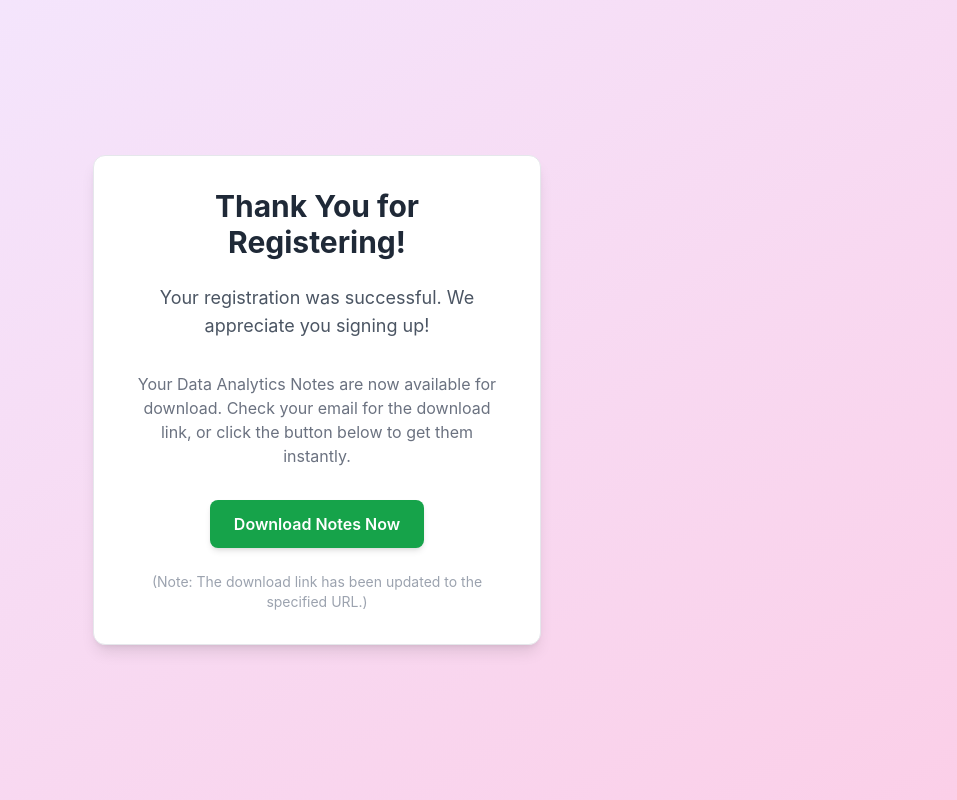
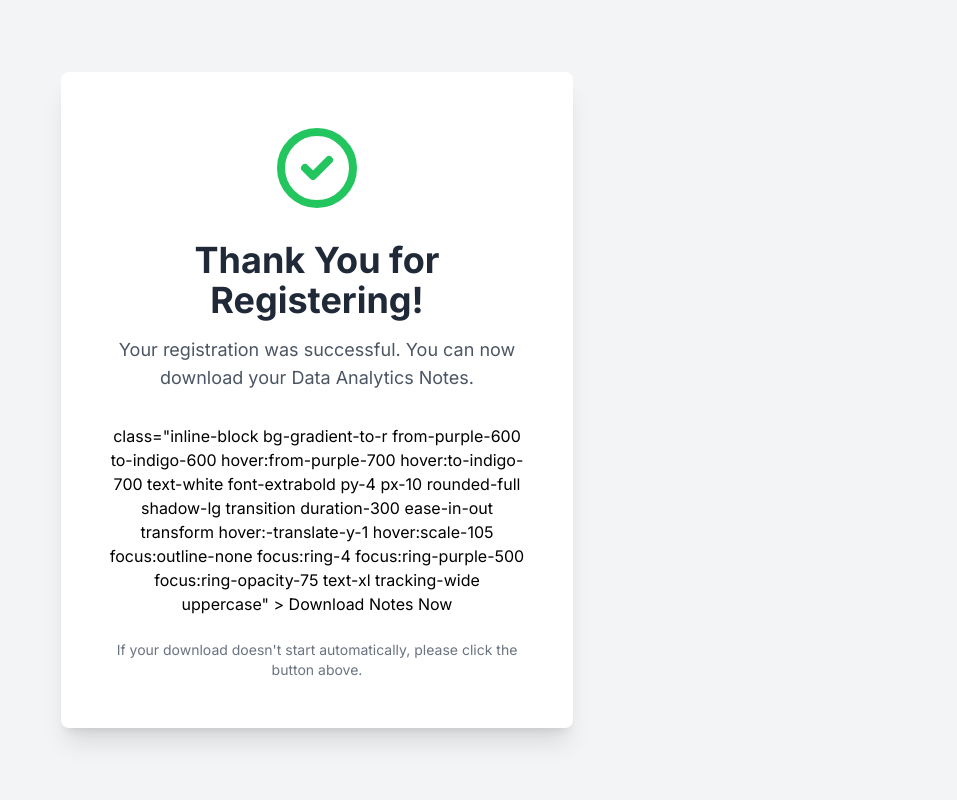
Before and after one commit to Aish25-aish/download-pdf, a plain HTML site: page thankyou.html in a window 1280 px wide. Shown: the whole page, without its empty margins (323-1280 px from the left). Drawn offline with nearby package versions, Linux system fonts and the light colour scheme.

Commit message:
Update thankyou.html

```diff
--- a/thankyou.html
+++ b/thankyou.html
@@ -1,45 +1,37 @@
 <!DOCTYPE html>
 <html lang="en">
 <head>
-  <!-- Google Tag Manager -->
-<script>(function(w,d,s,l,i){w[l]=w[l]||[];w[l].push({'gtm.start':
-new Date().getTime(),event:'gtm.js'});var f=d.getElementsByTagName(s)[0],
-j=d.createElement(s),dl=l!='dataLayer'?'&l='+l:'';j.async=true;j.src=
-'https://www.googletagmanager.com/gtm.js?id='+i+dl;f.parentNode.insertBefore(j,f);
-})(window,document,'script','dataLayer','GTM-NRTJ7PJ8');</script>
-<!-- End Google Tag Manager -->
     <meta charset="UTF-8">
     <meta name="viewport" content="width=device-width, initial-scale=1.0">
     <title>Thank You for Registering!</title>
-    <!-- Tailwind CSS CDN -->
+    <link href="https://fonts.googleapis.com/css2?family=Inter:wght@400;600;700&display=swap" rel="stylesheet">
     <script src="https://cdn.tailwindcss.com"></script>
     <style>
-        /* Custom font for better aesthetics */
         body {
             font-family: 'Inter', sans-serif;
         }
     </style>
 </head>
-<body class="bg-gradient-to-br from-purple-100 to-pink-200 min-h-screen flex items-center justify-center p-4">
-  <!-- Google Tag Manager (noscript) -->
-<noscript><iframe src="https://www.googletagmanager.com/ns.html?id=GTM-NRTJ7PJ8"
-height="0" width="0" style="display:none;visibility:hidden"></iframe></noscript>
-<!-- End Google Tag Manager (noscript) -->
-    <div class="bg-white p-8 rounded-xl shadow-lg max-w-md w-full text-center border border-gray-200">
-        <h1 class="text-3xl font-bold text-gray-800 mb-6">Thank You for Registering!</h1>
+<body class="bg-gray-100 min-h-screen flex items-center justify-center p-4">
+    <div class="bg-white rounded-lg shadow-xl p-8 md:p-12 max-w-lg w-full text-center">
+        <svg class="mx-auto h-24 w-24 text-green-500" fill="none" stroke="currentColor" viewBox="0 0 24 24" xmlns="http://www.w3.org/2000/svg">
+            <path stroke-linecap="round" stroke-linejoin="round" stroke-width="2" d="M9 12l2 2 4-4m6 2a9 9 0 11-18 0 9 9 0 0118 0z"></path>
+        </svg>
+        <h1 class="text-3xl md:text-4xl font-bold text-gray-800 mt-6 mb-4">
+            Thank You for Registering!
+        </h1>
         <p class="text-lg text-gray-600 mb-8">
-            Your registration was successful. We appreciate you signing up!
+            Your registration was successful. You can now download your Data Analytics Notes.
         </p>
-        <p class="text-md text-gray-500 mb-8">
-            Your Data Analytics Notes are now available for download. Check your email for the download link, or click the button below to get them instantly.
-        </p>
-        <!-- A button to actually download the PDF, linking to the provided URL -->
-        <a href="http://mrits.ac.in/coursematerial/cse/III/DATA%20ANALYTICS_III-I.pdf" download="DATA%20ANALYTICS_III-I.pdf"
-           class="inline-block bg-green-600 hover:bg-green-700 text-white font-semibold py-3 px-6 rounded-lg shadow-md transition duration-300 ease-in-out transform hover:scale-105 focus:outline-none focus:ring-2 focus:ring-green-500 focus:ring-opacity-75">
+        <a
+            href="https://mrcet.com/downloads/MBA/digitalnotes/III/Digital%20Notes_DA.pdf"
+            target="_blank"  <!-- Opens the PDF in a new tab -->
+            class="inline-block bg-gradient-to-r from-purple-600 to-indigo-600 hover:from-purple-700 hover:to-indigo-700 text-white font-extrabold py-4 px-10 rounded-full shadow-lg transition duration-300 ease-in-out transform hover:-translate-y-1 hover:scale-105 focus:outline-none focus:ring-4 focus:ring-purple-500 focus:ring-opacity-75 text-xl tracking-wide uppercase"
+        >
             Download Notes Now
         </a>
-        <p class="text-sm text-gray-400 mt-6">
-            (Note: The download link has been updated to the specified URL.)
+        <p class="text-sm text-gray-500 mt-6">
+            If your download doesn't start automatically, please click the button above.
         </p>
     </div>
 </body>
```
